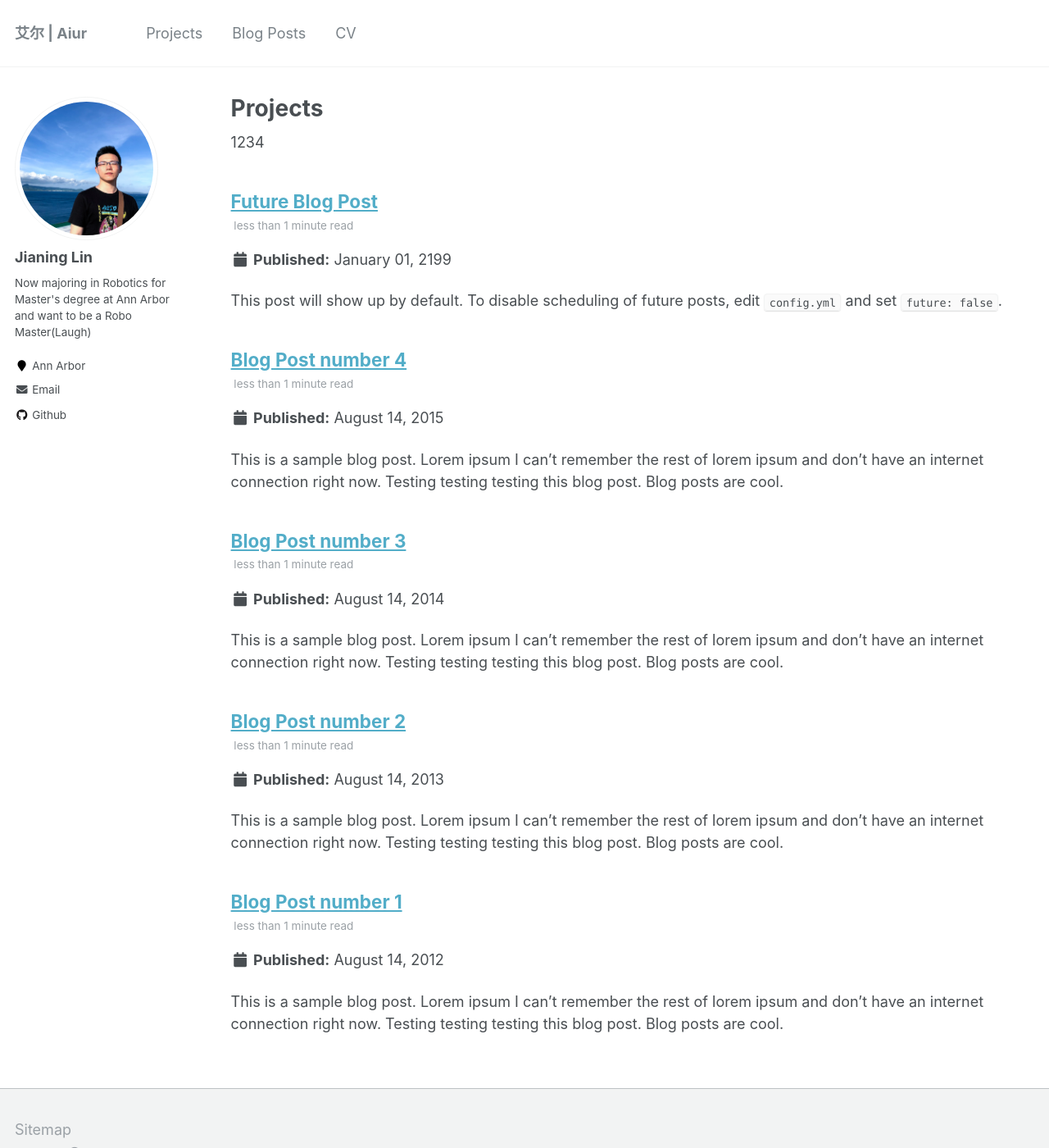
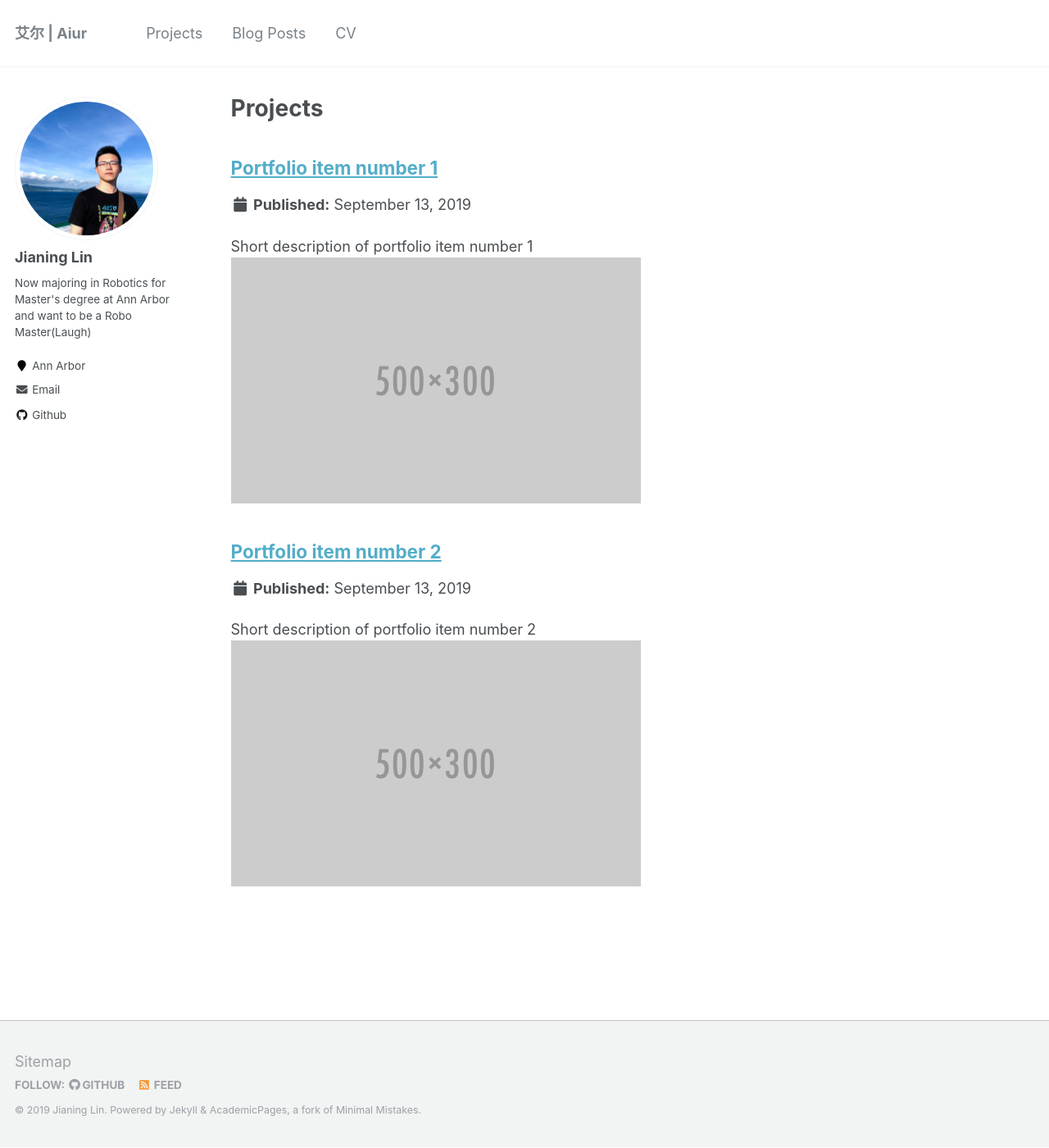
Before and after one commit to undefinedzero/undefinedzero.github.io, a Jekyll site: the page built from _pages/projects.html, in a window 1280 px wide and 1400 px high. Shown: the whole window at 82% size. Built offline with Jekyll 4.4.1, drawn with Linux system fonts in a browser that asks for light colours.

Commit message:
portfolio

```diff
--- a/_config.yml
+++ b/_config.yml
@@ -181,7 +181,7 @@ collections:
   publications:
     output: true
     permalink: /:collection/:path/
-  projects:
+  portfolio:
     output: true
     permalink: /:collection/:path/
   talks:
@@ -227,10 +227,10 @@ defaults:
       author_profile: true
       share: true
       comments: true
-  # _projects
+  # _portfolio
   - scope:
       path: ""
-      type: projects
+      type: portfolio
     values:
       layout: single
       author_profile: true
--- a/_data/navigation.yml
+++ b/_data/navigation.yml
@@ -1,7 +1,7 @@
 # main links links
 main:
   - title: "Projects"
-    url: /projects/
+    url: /portfolio/
 
   - title: "Blog Posts"
     url: /year-archive/
--- a/_pages/projects.html
+++ b/_pages/projects.html
@@ -1,13 +1,13 @@
 ---
 layout: archive
 title: "Projects"
-permalink: /projects/
+permalink: /portfolio/
 author_profile: true
 ---
 
 {% include base_path %}
 
-1234
-{% for post in site.posts %}
+
+{% for post in site.portfolio %}
   {% include archive-single.html %}
 {% endfor %}
```
Also changed, not shown: _portfolio/projects-1.md (renamed from _projects/projects-1.md), _portfolio/projects-2.html (renamed from _projects/projects-2.html).
